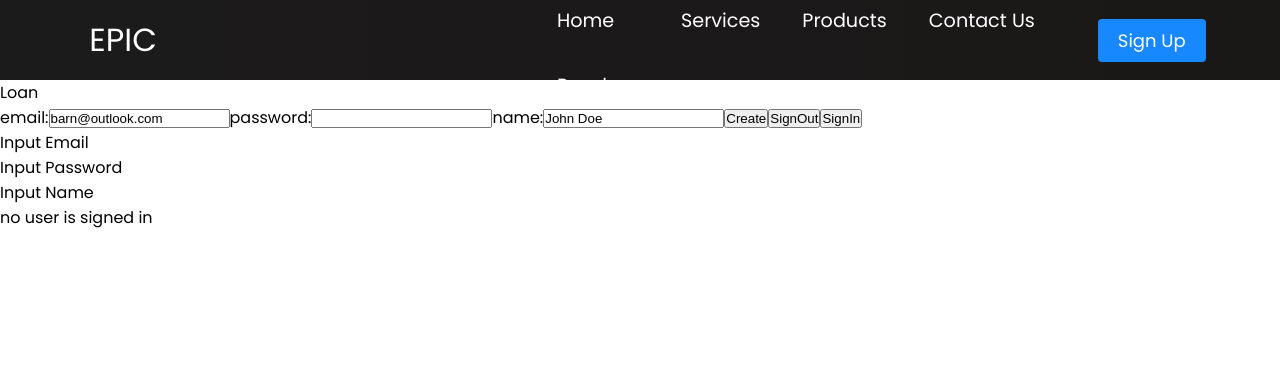
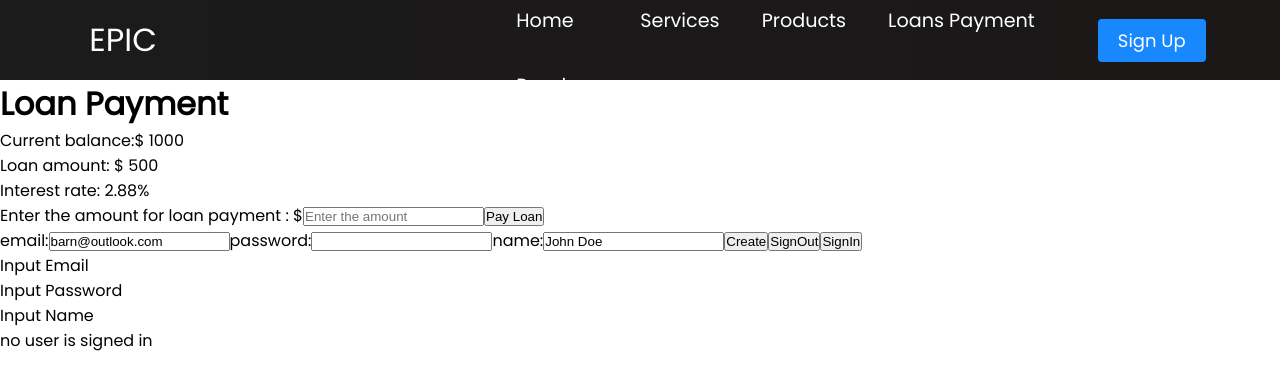
Before and after one commit to BarnabasLim/tt4_group5, a React (Create React App) app: page /contact-us in a window 1280 px wide. Shown: the top 390 px of the page. Built offline with nearby package versions, Linux system fonts and the light colour scheme; no server answers.

Commit message:
Add PayLoan.js

```diff
--- a/src/App.js
+++ b/src/App.js
@@ -13,7 +13,7 @@ import Navbar from './components/Navbar2/components/Navbar';
 //import Navbar from './components/Navbar';
 import Services from './screens/ServicesScreen/Services';
 import Products from './screens/ProductsScreen/Products';
-import ContactUs from './screens/ContactUsScreen/ContactUs';
+import LoanPayment from './screens/ContactUsScreen/LoansPayment';
 import SignUp from './screens/SignUpScreen/SignUp';
 import Marketing from './screens/MarketingScreen/Marketing';
 import Consulting from './screens/ConsultingScreen/Consulting';
@@ -288,7 +288,7 @@ const SignInAccount=(email,password)=>{
           {/* <Route path='/' exact component={Home} /> */}
           <Route path='/services' element={<Services/>} />
           <Route path='/products' element={<Products/>} />
-          <Route path='/contact-us' element={<ContactUs/>} />
+          <Route path='/contact-us' element={<LoanPayment/>} />
           <Route path='/sign-up' element={<SignUp/>} />
           <Route path='/marketing' element={<Marketing/>} />
           <Route path='/consulting' element={<Consulting/>} />
--- a/src/components/Navbar2/components/Navbar.js
+++ b/src/components/Navbar2/components/Navbar.js
@@ -72,7 +72,7 @@ function Navbar() {
               className='nav-links'
               onClick={closeMobileMenu}
             >
-              Contact Us
+              Loans Payment
             </Link>
           </li>
           <li>
--- a/src/screens/ContactUsScreen/ContactUs.js
+++ /dev/null
@@ -1,15 +0,0 @@
-import React from 'react'
-//Leonardl
-import { useEffect, useState } from 'react';
-//for data import
-import * as Data from'../../api/data'
-import * as localData from '../../api/localHostData';
-import * as v9_firestore from '../../api/v9_firestore';
-import * as v9_auth from '../../api/v9_auth';
-const ContactUs = () => {
-  return (
-    <div>Loan</div>
-  )
-}
-
-export default ContactUs
--- /dev/null
+++ b/src/screens/ContactUsScreen/LoansPayment.js
@@ -0,0 +1,76 @@
+import React from 'react'
+//Leonardl
+import { useEffect, useState } from 'react';
+//for data import
+import * as Data from'../../api/data'
+import * as localData from '../../api/localHostData';
+import * as v9_firestore from '../../api/v9_firestore';
+import * as v9_auth from '../../api/v9_auth';
+const LoansPayment = () => {
+
+  // let returnLoan =
+
+
+
+  const [value, setValue]= React.useState(0)
+  const [loan, setLoan] = React.useState(
+
+    {
+      currentBalance:  1000 ,
+      loanAmt: 500 ,
+    }
+  )
+
+  function getInputValue(event){
+    // show the user input value to console
+    const userValue = event.target.value;
+
+    console.log(userValue);
+    setValue(userValue)
+  };
+
+
+
+    function handleSubmit(event){
+      event.preventDefault()
+      setLoan(
+        prevState => {
+          return {
+            currentBalance: prevState.currentBalance - value,
+            loanAmt :prevState.loanAmt -  value
+
+        }
+      }
+      )
+    }
+
+
+
+
+
+  return (
+    <div>
+      <h1>Loan Payment</h1>
+      <p> Current balance:$ {loan.currentBalance} </p>
+      <p> Loan amount: $ {loan.loanAmt} </p>
+      <p> Interest rate: 2.88% </p>
+      <form onSubmit={handleSubmit}>
+        <label for="loanpayment">Enter the amount for loan payment : $</label>
+        <input
+          type="number"
+          placeholder="Enter the amount"
+          onChange={getInputValue}
+          name="loanpayment"
+         // value={}
+            />
+          <button >
+            Pay Loan
+          </button>
+      </form>
+    </div>
+  )
+}
+
+
+
+export default LoansPayment
```
